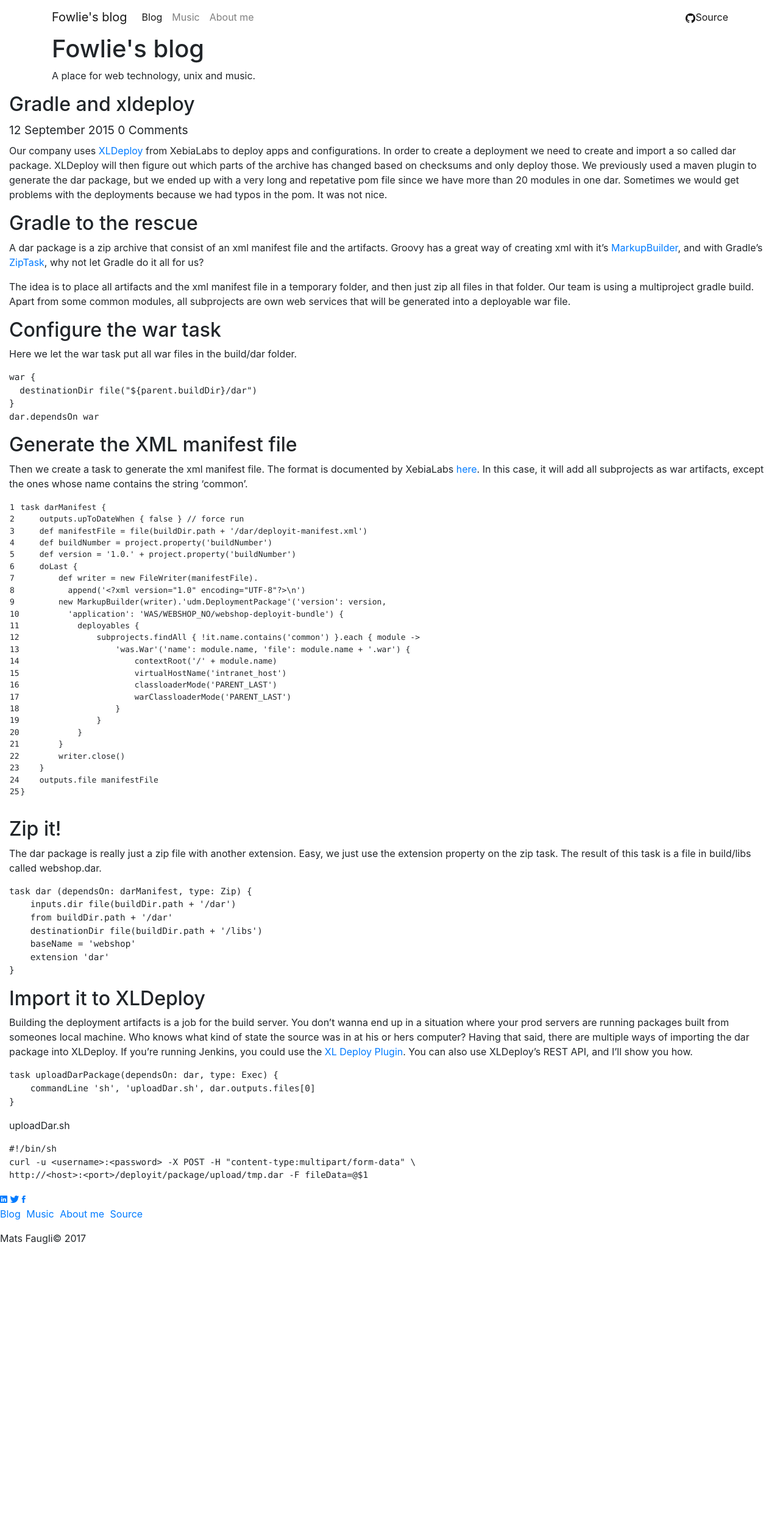
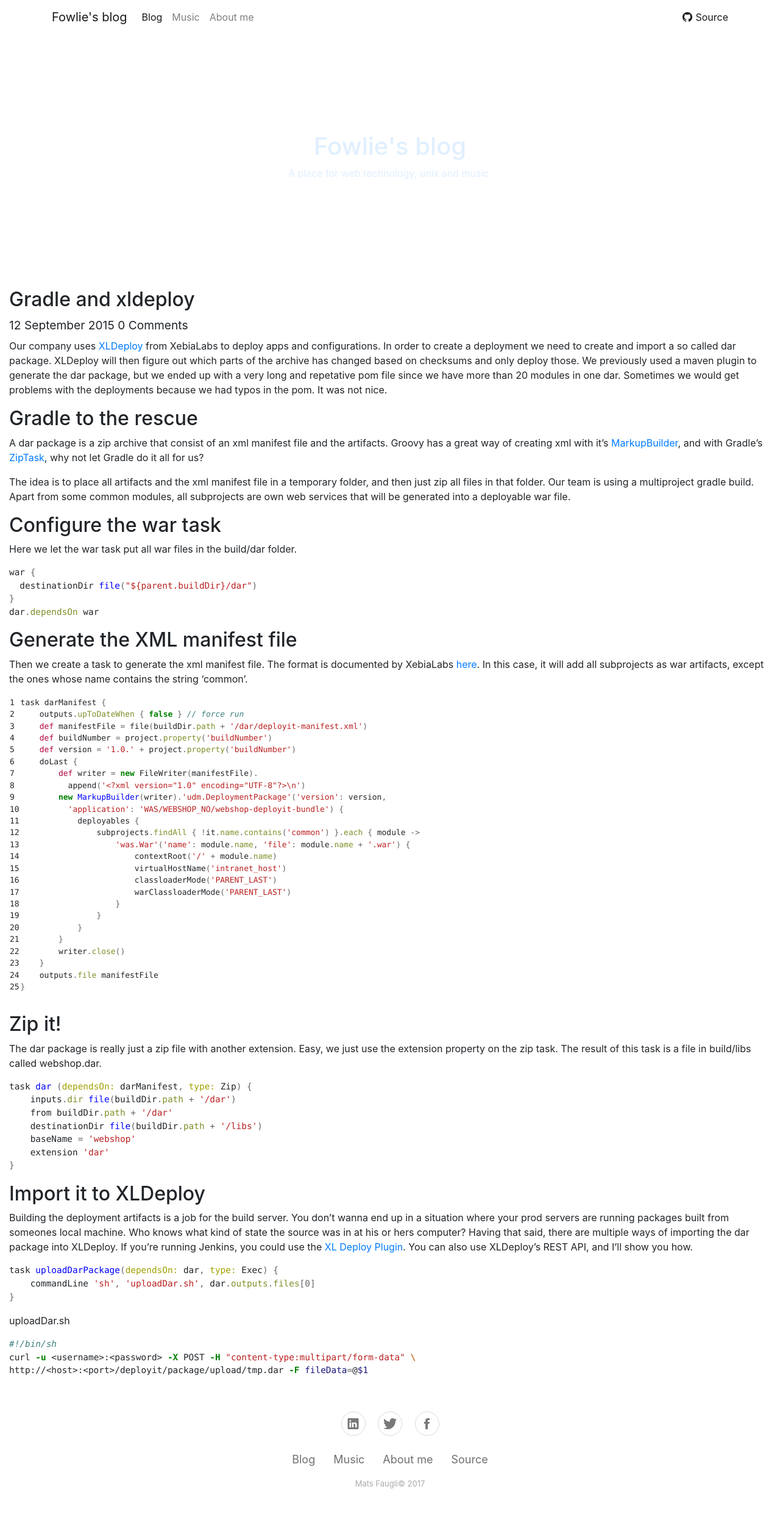
Before and after one commit to fowlie/fowlie.github.io, a Jekyll site: the page built from _posts/2015/2015-09-12-gradle-and-xldeploy.md, in a window 1280 px wide. Shown: the whole page at 61% size. Built offline with Jekyll 4.4.1, drawn with Linux system fonts in a browser that asks for light colours; nearby versions of some CDN libraries; comment, search, counter and statistics services are not loaded; before the commit the page ends 2058 px from its top, so only the background shows below that.

Commit message:
Add highlighting css and correct css path

```diff
--- a/_includes/header.html
+++ b/_includes/header.html
@@ -11,10 +11,11 @@
     <meta charset="utf-8">
     <meta name="viewport" content="width=device-width, initial-scale=1.0">
     <title>{{ site.name }}</title>
+    <link rel="stylesheet" href="https://cdnjs.cloudflare.com/ajax/libs/simple-line-icons/2.4.1/css/simple-line-icons.min.css">
     <link rel="stylesheet" href="https://cdnjs.cloudflare.com/ajax/libs/twitter-bootstrap/4.0.0-beta.2/css/bootstrap.min.css">
     <link rel="stylesheet" href="https://cdnjs.cloudflare.com/ajax/libs/ionicons/2.0.1/css/ionicons.min.css">
-    <link rel="stylesheet" href="https://cdnjs.cloudflare.com/ajax/libs/simple-line-icons/2.4.1/css/simple-line-icons.min.css">
-    <link rel="stylesheet" href="assets/css/styles.css">
+    <link rel="stylesheet" href="/css/highlighting-default.css">
+    <link rel="stylesheet" href="/css/styles.css">
   </head>
   <body>
     <!-- Google Tag Manager (noscript) -->
--- /dev/null
+++ b/css/highlighting-default.css
@@ -0,0 +1,61 @@
+.highlight .hll { background-color: #ffffcc }
+.highlight .c { color: #408080; font-style: italic } /* Comment */
+.highlight .err { border: 1px solid #FF0000 } /* Error */
+.highlight .k { color: #008000; font-weight: bold } /* Keyword */
+.highlight .o { color: #666666 } /* Operator */
+.highlight .cm { color: #408080; font-style: italic } /* Comment.Multiline */
+.highlight .cp { color: #BC7A00 } /* Comment.Preproc */
+.highlight .c1 { color: #408080; font-style: italic } /* Comment.Single */
+.highlight .cs { color: #408080; font-style: italic } /* Comment.Special */
+.highlight .gd { color: #A00000 } /* Generic.Deleted */
+.highlight .ge { font-style: italic } /* Generic.Emph */
+.highlight .gr { color: #FF0000 } /* Generic.Error */
+.highlight .gh { color: #000080; font-weight: bold } /* Generic.Heading */
+.highlight .gi { color: #00A000 } /* Generic.Inserted */
+.highlight .go { color: #808080 } /* Generic.Output */
+.highlight .gp { color: #000080; font-weight: bold } /* Generic.Prompt */
+.highlight .gs { font-weight: bold } /* Generic.Strong */
+.highlight .gu { color: #800080; font-weight: bold } /* Generic.Subheading */
+.highlight .gt { color: #0040D0 } /* Generic.Traceback */
+.highlight .kc { color: #008000; font-weight: bold } /* Keyword.Constant */
+.highlight .kd { color: #008000; font-weight: bold } /* Keyword.Declaration */
+.highlight .kn { color: #008000; font-weight: bold } /* Keyword.Namespace */
+.highlight .kp { color: #008000 } /* Keyword.Pseudo */
+.highlight .kr { color: #008000; font-weight: bold } /* Keyword.Reserved */
+.highlight .kt { color: #B00040 } /* Keyword.Type */
+.highlight .m { color: #666666 } /* Literal.Number */
+.highlight .s { color: #BA2121 } /* Literal.String */
+.highlight .na { color: #7D9029 } /* Name.Attribute */
+.highlight .nb { color: #008000 } /* Name.Builtin */
+.highlight .nc { color: #0000FF; font-weight: bold } /* Name.Class */
+.highlight .no { color: #880000 } /* Name.Constant */
+.highlight .nd { color: #AA22FF } /* Name.Decorator */
+.highlight .ni { color: #999999; font-weight: bold } /* Name.Entity */
+.highlight .ne { color: #D2413A; font-weight: bold } /* Name.Exception */
+.highlight .nf { color: #0000FF } /* Name.Function */
+.highlight .nl { color: #A0A000 } /* Name.Label */
+.highlight .nn { color: #0000FF; font-weight: bold } /* Name.Namespace */
+.highlight .nt { color: #008000; font-weight: bold } /* Name.Tag */
+.highlight .nv { color: #19177C } /* Name.Variable */
+.highlight .ow { color: #AA22FF; font-weight: bold } /* Operator.Word */
+.highlight .w { color: #bbbbbb } /* Text.Whitespace */
+.highlight .mf { color: #666666 } /* Literal.Number.Float */
+.highlight .mh { color: #666666 } /* Literal.Number.Hex */
+.highlight .mi { color: #666666 } /* Literal.Number.Integer */
+.highlight .mo { color: #666666 } /* Literal.Number.Oct */
+.highlight .sb { color: #BA2121 } /* Literal.String.Backtick */
+.highlight .sc { color: #BA2121 } /* Literal.String.Char */
+.highlight .sd { color: #BA2121; font-style: italic } /* Literal.String.Doc */
+.highlight .s2 { color: #BA2121 } /* Literal.String.Double */
+.highlight .se { color: #BB6622; font-weight: bold } /* Literal.String.Escape */
+.highlight .sh { color: #BA2121 } /* Literal.String.Heredoc */
+.highlight .si { color: #BB6688; font-weight: bold } /* Literal.String.Interpol */
+.highlight .sx { color: #008000 } /* Literal.String.Other */
+.highlight .sr { color: #BB6688 } /* Literal.String.Regex */
+.highlight .s1 { color: #BA2121 } /* Literal.String.Single */
+.highlight .ss { color: #19177C } /* Literal.String.Symbol */
+.highlight .bp { color: #008000 } /* Name.Builtin.Pseudo */
+.highlight .vc { color: #19177C } /* Name.Variable.Class */
+.highlight .vg { color: #19177C } /* Name.Variable.Global */
+.highlight .vi { color: #19177C } /* Name.Variable.Instance */
+.highlight .il { color: #666666 } /* Literal.Number.Integer.Long */
```
